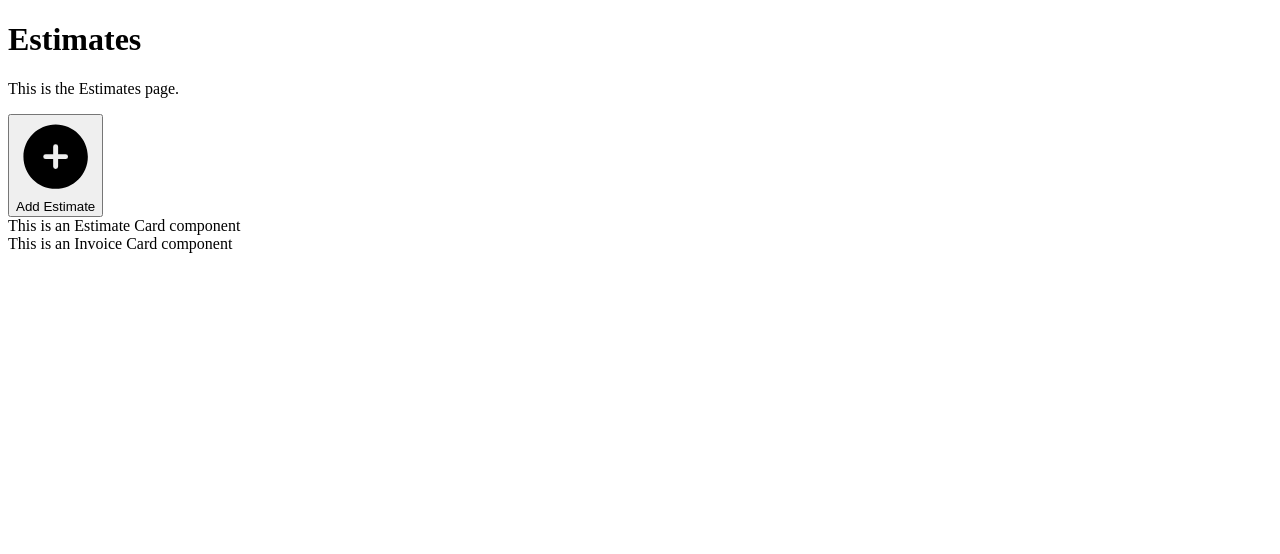
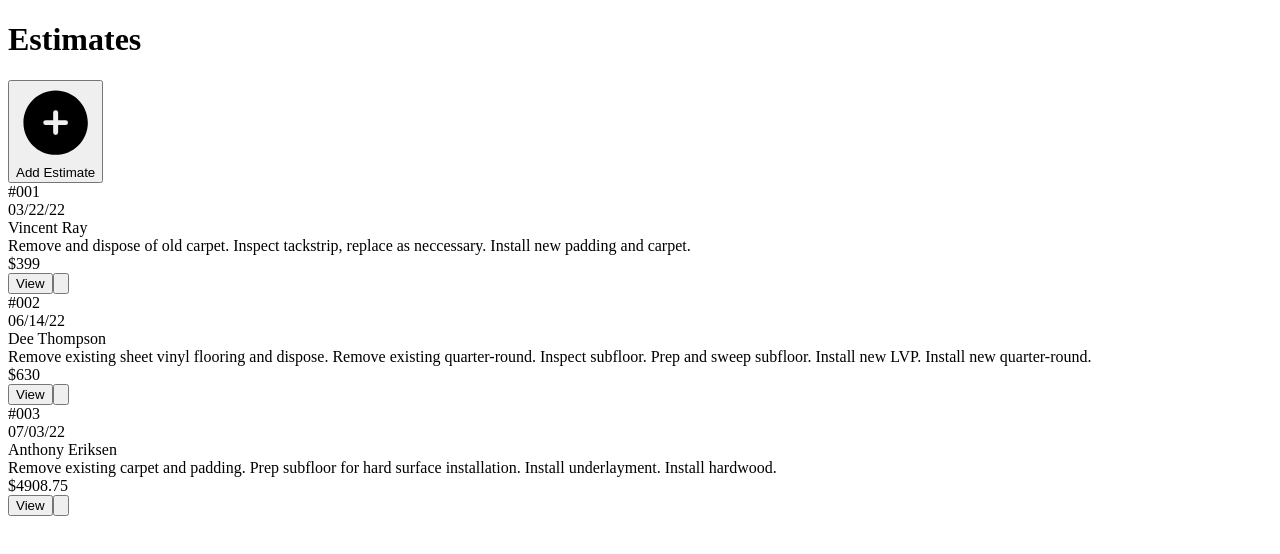
Before and after one commit to AnthonyJRay/floormate_next, a Next.js app: page /estimates in a window 1280 px wide. Shown: the top 554 px of the page. Built offline with nearby package versions, Linux system fonts and the light colour scheme.

Commit message:
Added cards to estimate page.

```diff
--- a/src/pages/estimates.jsx
+++ b/src/pages/estimates/index.jsx
@@ -1,10 +1,10 @@
 import { useState } from "react";
 import { PlusCircleIcon } from "@heroicons/react/24/solid";
-import { EstimateCard, InvoiceCard } from "@/ui/card";
-import { TextButton } from "@/ui/button";
+import { EstimateCard } from "@/ui/card";
+import { TextButton, IconButton } from "@/ui/button";
 
 export default function Estimates() {
-  const [estimateData, setEstimateData] = useState([
+  const [estimates, setEstimates] = useState([
     {
       estimateNO: "001",
       estimateDate: "03/22/22",
@@ -37,7 +37,7 @@ export default function Estimates() {
       estimateDate: "06/14/22",
       client: {
         firstName: "Dee",
-        lastName: "D",
+        lastName: "Thompson",
         address: "555 S Cherry Dr",
         phone: "123 777 5555",
         email: "deeD@example.com",
@@ -67,25 +67,58 @@ export default function Estimates() {
       tax: "5%",
       total: "630",
     },
+    {
+      estimateNO: "003",
+      estimateDate: "07/03/22",
+      client: {
+        firstName: "Anthony",
+        lastName: "Eriksen",
+        address: "789 S Blue Ln",
+        phone: "333 456 7890",
+        email: "anthony@example.com",
+      },
+      lineItems: [
+        {
+          name: "Install Hardwood Flooring",
+          description:
+            "Install new Hardwood flooring throughout main floor area.",
+          quantity: "1100",
+          rate: "4.00",
+          total: "4400",
+        },
+        {
+          name: "Remove Carpet",
+          description: "Remove and Dispose of existing Carpet and Padding",
+          quantity: "1100",
+          rate: "0.25",
+          total: "275",
+        },
+      ],
+      summary:
+        "Remove existing carpet and padding. Prep subfloor for hard surface installation. Install underlayment. Install hardwood.",
+      notes: 'Job will need 1 case of 2" cleat nails.',
+      invoiced: true,
+      subtotal: "4675",
+      tax: "5%",
+      total: "4908.75",
+    },
   ]);
 
   return (
     <div className="text-center">
       <h1>Estimates</h1>
-      <p>This is the Estimates page.</p>
-      <div className="w-full text-center">
+      <div className="my-4">
         <TextButton className="bg-green-500 hover:bg-green-400">
           <div className="flex items-center gap-1">
-            <PlusCircleIcon className="w-5 text-white" />
+            <PlusCircleIcon className="text-white w-5" />
             <div>Add Estimate</div>
           </div>
         </TextButton>
       </div>
-      <div>
-        <EstimateCard className="w-24 h-24 border-1 bg-blue-500">
-          This is an Estimate Card component
-        </EstimateCard>
-        <InvoiceCard>This is an Invoice Card component</InvoiceCard>
+      <div className="flex flex-col md:flex-row">
+        {estimates.map((estimate, i) => {
+          return <EstimateCard key={i} data={estimate} />;
+        })}
       </div>
     </div>
   );
--- /dev/null
+++ b/src/pages/estimates/new-estimate.jsx
@@ -0,0 +1,3 @@
+export default function NewEstimate() {
+  return <h1>This is the new Estimate page!</h1>;
+}
--- /dev/null
+++ b/src/pages/expenses/new-expense.jsx
@@ -0,0 +1,3 @@
+export default function NewExpense() {
+  return <h1>This is the new Expense page.</h1>;
+}
--- a/src/ui/button/icon.jsx
+++ b/src/ui/button/icon.jsx
@@ -2,7 +2,7 @@ import Button from "./";
 
 export default function IconButton({ children, className }) {
   const defaultClassName =
-    "rounded p-1 text-white transition-all duration-300 opacity-90 hover:opacity-100 drop-shadow-md";
+    "rounded w-8 p-1 text-white transition-all duration-300 opacity-90 hover:opacity-100 drop-shadow-md";
 
   return (
     <Button className={`${defaultClassName} ${className}`}>{children}</Button>
--- a/src/ui/button/text.jsx
+++ b/src/ui/button/text.jsx
@@ -1,9 +1,11 @@
 import Button from "./";
 
-export default function TextButton({ children, className }) {
+export default function TextButton({ children, className, onClick }) {
   const defaultClassName =
-    "px-6 py-1  rounded  text-white transition-all duration-300 opacity-90 hover:opacity-100 drop-shadow-md";
+    "px-6 py-1 rounded text-white transition-all duration-300 opacity-90 hover:opacity-100 drop-shadow-md";
   return (
-    <Button className={`${defaultClassName} ${className}`}>{children}</Button>
+    <Button className={`${defaultClassName} ${className}`} onClick={onClick}>
+      {children}
+    </Button>
   );
 }
--- a/src/ui/card/estimate-card.jsx
+++ b/src/ui/card/estimate-card.jsx
@@ -1,5 +1,28 @@
 import Card from "./";
+import { TrashIcon } from "@heroicons/react/24/outline";
+import { IconButton, TextButton } from "@/ui/button";
 
-export default function EstimateCard({ children, className }) {
-  return <Card className={`${className}`}>{children}</Card>;
+export default function EstimateCard({ data, className }) {
+  const defaultClassName = "flex flex-col gap-1 m-2 bg-gray-800";
+  return (
+    <Card className={`${defaultClassName} ${className}`}>
+      <div className="flex justify-between m-1">
+        <div>#{data.estimateNO}</div>
+        <div>{data.estimateDate}</div>
+      </div>
+      <div className="text-xl">
+        {data.client.firstName} {data.client.lastName}
+      </div>
+      <div className="my-4">{data.summary}</div>
+      <div className="text-green-500">${data.total}</div>
+      <div className="flex justify-center gap-2 my-2">
+        <TextButton className="bg-yellow-500 hover:bg-yellow-400">
+          View
+        </TextButton>
+        <IconButton className="bg-red-500 hover:bg-red-400">
+          <TrashIcon />
+        </IconButton>
+      </div>
+    </Card>
+  );
 }
```
Also changed, not shown: src/pages/expenses/index.jsx (renamed from src/pages/expenses.jsx, +18 -1 lines).
